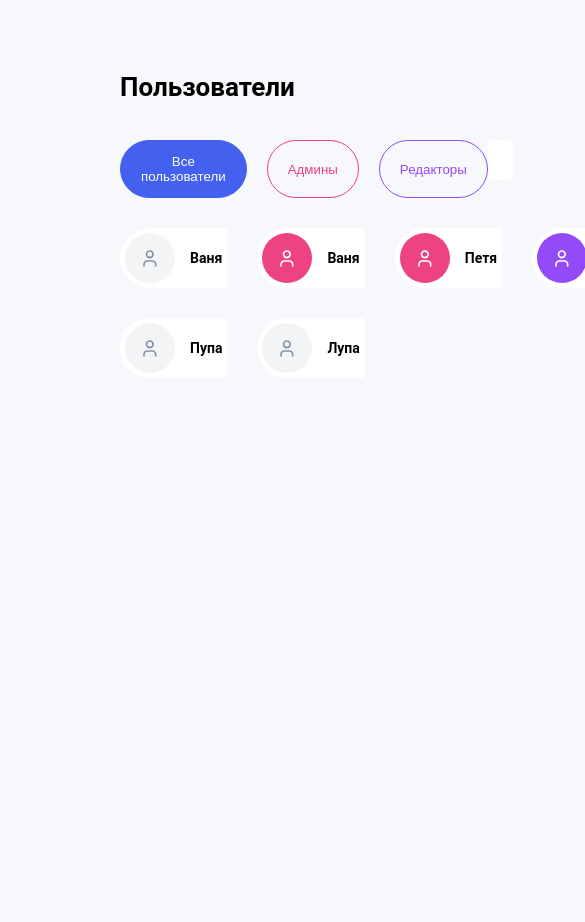
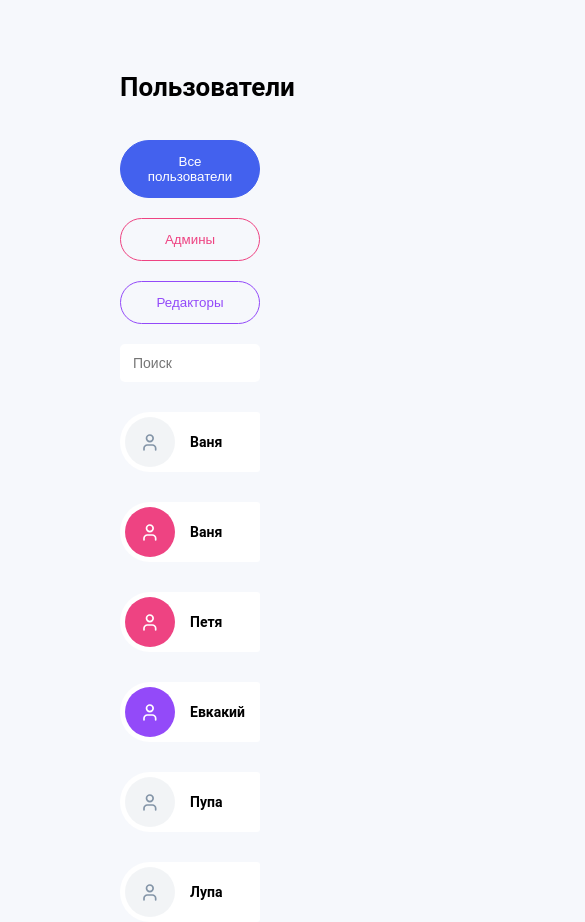
Before and after one commit to ElizavetaLeus/user-list, a Vue app: page / in a window 390 px wide. Shown: the top 922 px of the page, 585 px wide, since content can reach past the window. Before the commit the page ends 844 px from the top, so only its background shows below. Built offline with nearby package versions, Linux system fonts and the light colour scheme.

Commit message:
добавила адаптив

```diff
--- a/src/App.vue
+++ b/src/App.vue
@@ -3,7 +3,7 @@
     <h1 :class="$style.title">Пользователи</h1>
     <div :class="$style.filterUsers">
       <FilterUsers
-        inputValue=""
+        :inputValue="filters.query"
         @filterUsers="setFilters($event)"
       />
     </div>
@@ -70,4 +70,20 @@ const userList = computed(() => {
   gap: 30px;
   margin-top: 30px;
 }
+@media screen and (max-width: 1280px) {
+  .userCards {
+  grid-template-columns: 1fr 1fr 1fr;
+  }
+}
+
+@media screen and (max-width: 925px) {
+  .userCards {
+    grid-template-columns: 1fr 1fr;
+  }
+}
+@media screen and (max-width: 700px) {
+  .userCards {
+    grid-template-columns: 1fr;
+  }
+}
 </style>
--- a/src/components/FilterUsers.vue
+++ b/src/components/FilterUsers.vue
@@ -75,4 +75,17 @@ const setInputValue = (value: string) => {
 .inputText {
   max-width: 266px;
 }
+@media screen and (max-width: 925px) {
+  .filterUsers {
+  flex-direction: column;
+  align-items: center;
+  gap: 20px;
+  }
+}
+@media screen and (max-width: 700px) {
+  .buttonList {
+    flex-direction: column;
+  }
+
+}
 </style>
```
